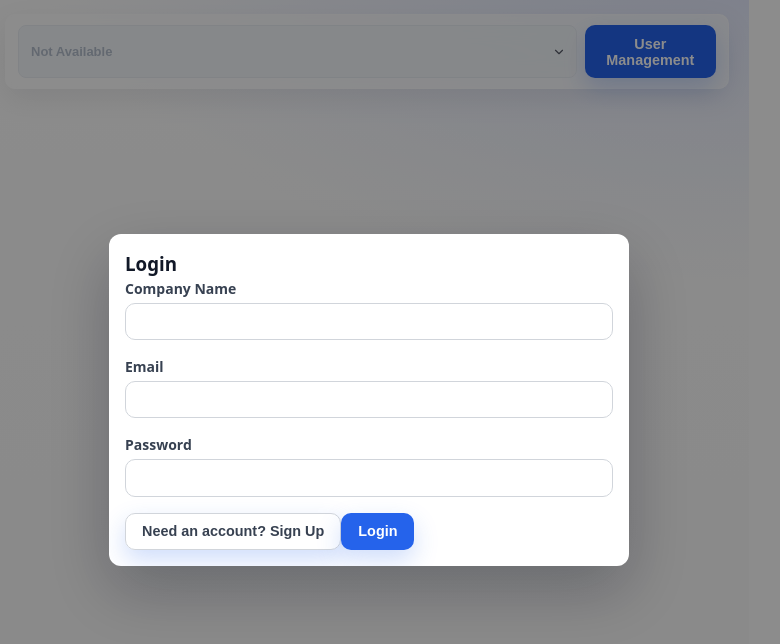
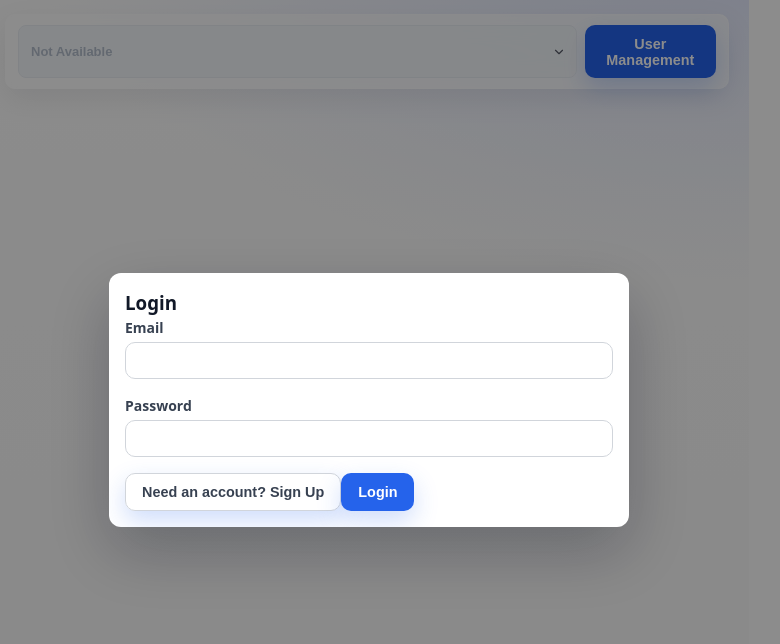
Before and after one commit to guidedtirth/crm_frontend, a React (Vite) app: page / in a window 1280 px wide. Shown: the top 644 px of the page, without its empty margins (271-1051 px from the left). Built offline with nearby package versions, Linux system fonts and the light colour scheme.

Commit message:
removed company name on login

```diff
--- a/src/App.tsx
+++ b/src/App.tsx
@@ -104,7 +104,10 @@ function App() {
     setAuthLoading(true);
     try {
       const url = authMode === 'login' ? `${baseUrl}auth/login` : `${baseUrl}auth/signup`;
-      const resp = await fetch(url, { method: 'POST', headers: { 'Content-Type': 'application/json' }, body: JSON.stringify(authForm) });
+      const payload = authMode === 'login'
+        ? { email: authForm.email, password: authForm.password }
+        : authForm;
+      const resp = await fetch(url, { method: 'POST', headers: { 'Content-Type': 'application/json' }, body: JSON.stringify(payload) });
       const data = await resp.json();
       if (!resp.ok) throw new Error(data?.message || 'Auth failed');
       if (!data?.token) throw new Error('Missing token');
@@ -299,10 +302,12 @@ function App() {
               <h3 className="dialog-title">{authMode === 'login' ? 'Login' : 'Sign Up'}</h3>
             </div>
             <form onSubmit={handleAuthSubmit} className="form-spacing">
-              <div className="form-group">
-                <label className="form-label">Company Name</label>
-                <input className="input" value={authForm.companyName} onChange={(e) => setAuthForm({ ...authForm, companyName: e.target.value })} required />
-              </div>
+              {authMode === 'signup' && (
+                <div className="form-group">
+                  <label className="form-label">Company Name</label>
+                  <input className="input" value={authForm.companyName} onChange={(e) => setAuthForm({ ...authForm, companyName: e.target.value })} required />
+                </div>
+              )}
               {authMode === 'signup' && (
                 <div className="form-group">
                   <label className="form-label">Username</label>
```
